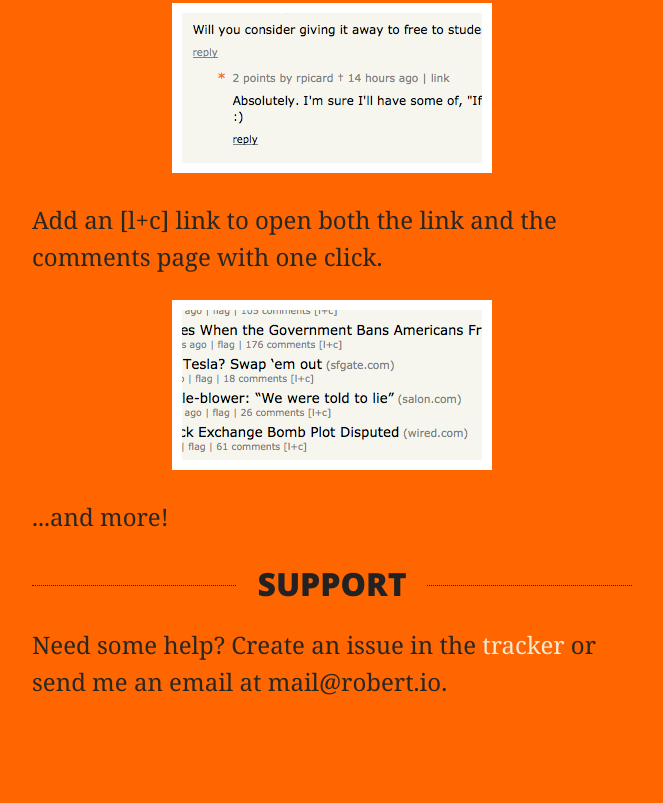
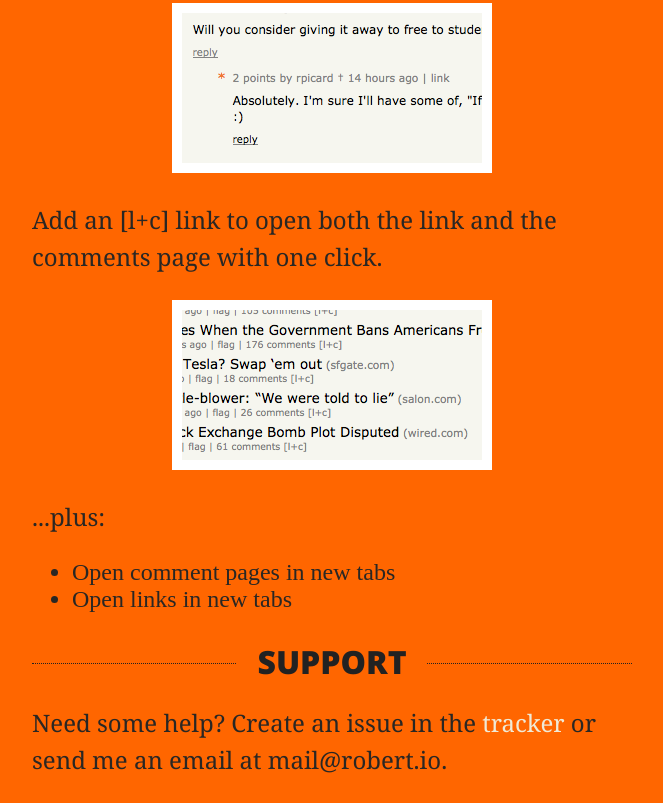
Before and after one commit to rpicard/alter-hn, a plain HTML site: page index.html in a window 1280 px wide. Shown: the part 1275-2078 px from the top of the page, without its empty margins (308-971 px from the left). Before the commit the page ends 2000 px from the top, so only its background shows below. Drawn offline with nearby package versions, Linux system fonts and the light colour scheme; a web font is replaced by a local one.

Commit message:
Fixes #21

```diff
--- a/index.html
+++ b/index.html
@@ -31,7 +31,11 @@
             <p>Add an [l+c] link to open both the link and the comments page with one click.</p>
             <div class="screenshot"><img src="screenshots/lpc-link.png" /></div>
 
-            <p>...and more!</p>
+            <p>...plus:</p>
+                <ul>
+                    <li>Open comment pages in new tabs</li>
+                    <li>Open links in new tabs</li>
+                </ul>
 
             <h2><span>Support</span></h2>
 
--- a/style.css
+++ b/style.css
@@ -41,6 +41,10 @@ p.tagline {
 
 p {
     font: 1.5em/1.56em georgia;
+}
+
+ul li {
+    font-size: 1.5em;
 }
 
 div.screenshot {
```
